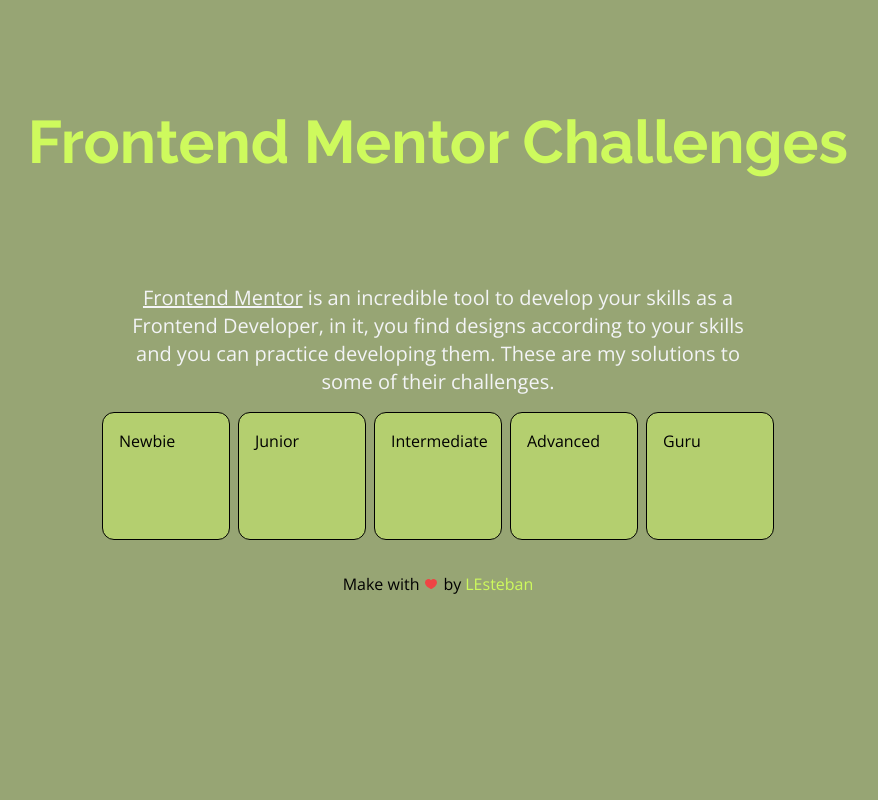
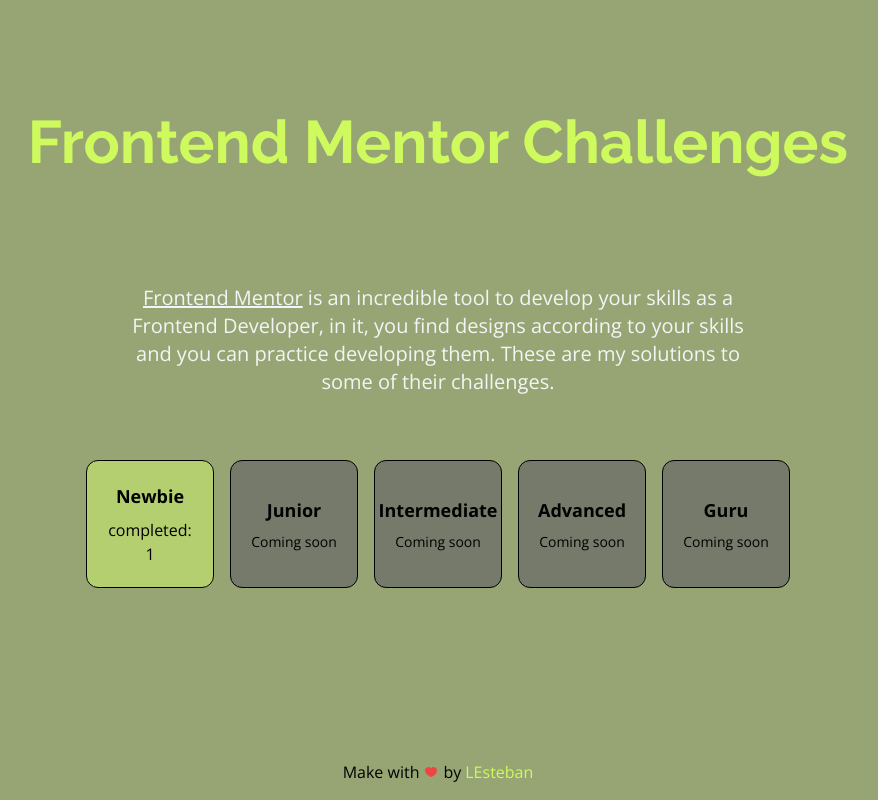
Before and after one commit to LEstebanR/Frontend-mentor-challenges, a Next.js app: page / in a window 1280 px wide. Shown: the whole page, without its empty margins (202-1080 px from the left). Built offline with nearby package versions, Linux system fonts and the light colour scheme.

Commit message:
add level card

```diff
--- a/src/app/components/categoryCard.tsx
+++ b/src/app/components/categoryCard.tsx
@@ -1,13 +1,34 @@
 import { FC } from "react";
+import clsx from "clsx";
 
 type CardProps = {
   title: string;
+  challenges: [
+    {
+      level?: string;
+    }
+  ];
 };
 
-const CategoryCard: FC<CardProps> = ({ title }) => {
+const CategoryCard: FC<CardProps> = ({ title, challenges }) => {
   return (
-    <div className="w-5/12 rounded-xl border border-black bg-secondary p-4 md:size-32">
-      <p>{title}</p>
+    <div
+      className={clsx(
+        "flex w-5/12 flex-col items-center  justify-center gap-2 rounded-xl border border-black p-4 transition-all duration-300 ease-in-out md:size-32",
+        challenges.length
+          ? "cursor-pointer bg-secondary hover:shadow-card"
+          : "bg-disabled"
+      )}
+    >
+      <p className="text-lg font-bold">{title}</p>
+      {challenges.length ? (
+        <div className="text-center">
+          <p>completed:</p>
+          <p>{challenges.length}</p>
+        </div>
+      ) : (
+        <p className="text-center text-sm">Coming soon</p>
+      )}
     </div>
   );
 };
--- a/src/app/data/directory.ts
+++ b/src/app/data/directory.ts
@@ -1 +1,5 @@
-export const directory = [];
+export const DIRECTORY: { level: string }[] = [
+  {
+    level: "Newbie",
+  },
+];
--- a/src/app/page.tsx
+++ b/src/app/page.tsx
@@ -2,6 +2,7 @@
 import { Inter, Raleway, Open_Sans } from "next/font/google";
 import clsx from "clsx";
 import CategoryCard from "./components/categoryCard";
+import { DIRECTORY } from "./data/directory";
 
 const raleway = Raleway({ subsets: ["latin"], display: "swap", weight: "700" });
 
@@ -9,7 +10,7 @@
 
 export default function Home() {
   return (
-    <main className="flex min-h-screen w-full flex-col items-center gap-4 bg-bg p-4">
+    <main className="flex min-h-screen w-full flex-col items-center gap-4 bg-bg p-4 pb-16">
       <h1
         className={clsx(
           "my-8 text-center text-4xl font-extrabold  text-primary md:my-24 md:text-6xl",
@@ -18,7 +19,7 @@
       >
         Frontend Mentor Challenges
       </h1>
-      <p className="max-w-100 text-center text-xl text-gray-100">
+      <p className="mb-12 max-w-100 text-center text-xl text-gray-100">
         <a
           className="underline"
           href="https://www.frontendmentor.io"
@@ -30,10 +31,19 @@
         it, you find designs according to your skills and you can practice
         developing them. These are my solutions to some of their challenges.
       </p>
-      <div className="flex flex-row flex-wrap justify-center gap-2">
-        {CATEGORIES.map((category) => (
-          <CategoryCard key={`${category} card`} title={category} />
-        ))}
+      <div className="flex flex-row flex-wrap justify-center gap-4">
+        {CATEGORIES.map((category) => {
+          const challenges = DIRECTORY.filter(
+            (challenge) => challenge.level === category
+          );
+          return (
+            <CategoryCard
+              key={`${category} card`}
+              title={category}
+              challenges={challenges}
+            />
+          );
+        })}
       </div>
       <Footer />
     </main>
--- a/src/components/footer.tsx
+++ b/src/components/footer.tsx
@@ -3,7 +3,7 @@
 
 const Footer: FC = () => {
   return (
-    <footer className="my-4 flex w-full justify-center">
+    <footer className="fixed bottom-0 my-4 flex w-full justify-center bg-bg">
       <div className="flex items-center gap-1">
         <p>Make with</p>
         <HeartIcon className="size-4 text-red-500" />
--- a/tailwind.config.ts
+++ b/tailwind.config.ts
@@ -12,10 +12,13 @@
         primary: "#CEFA5D",
         secondary: "#B4CF6F",
         bg: "#97A574",
-        disable: "#767A6A",
+        disabled: "#767A6A",
       },
       maxWidth: {
         100: "40rem",
+      },
+      boxShadow: {
+        card: "8px 8px 0 1px rgba(0, 0, 0)",
       },
     },
   },
```
